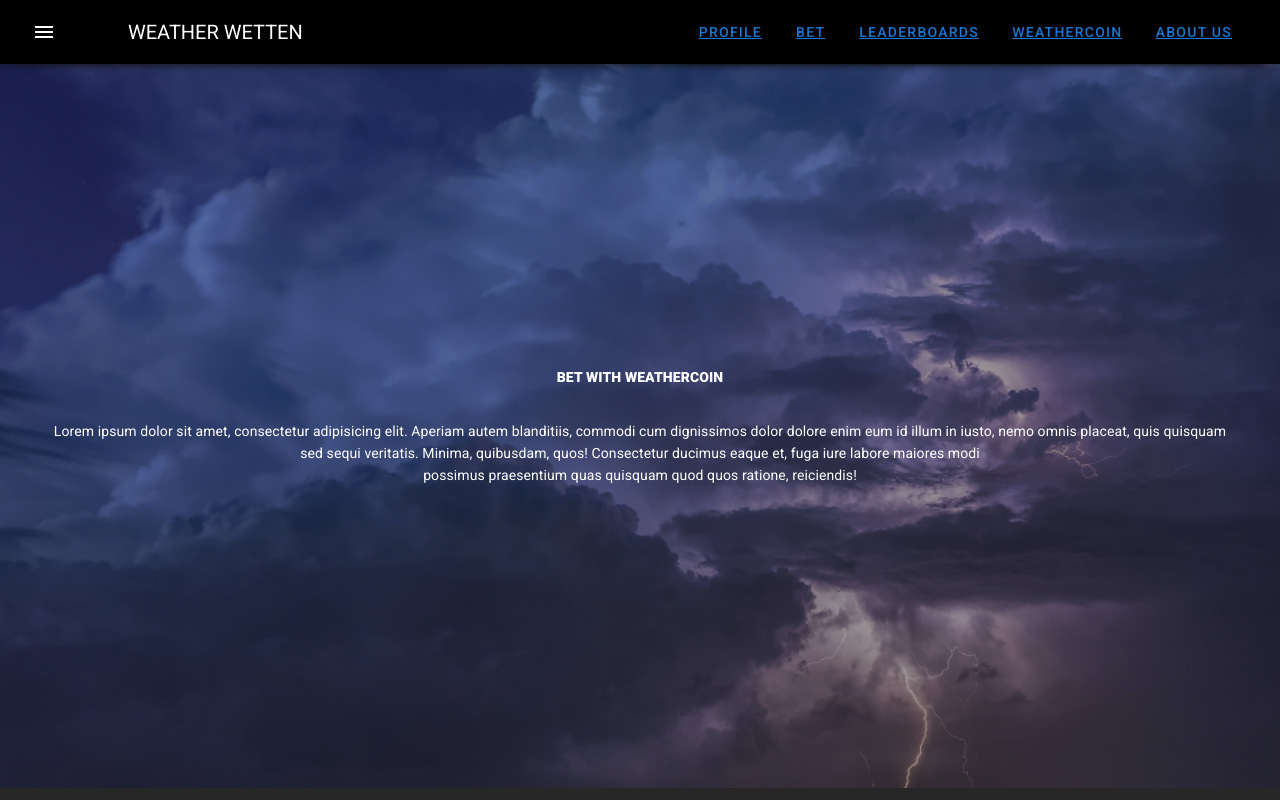
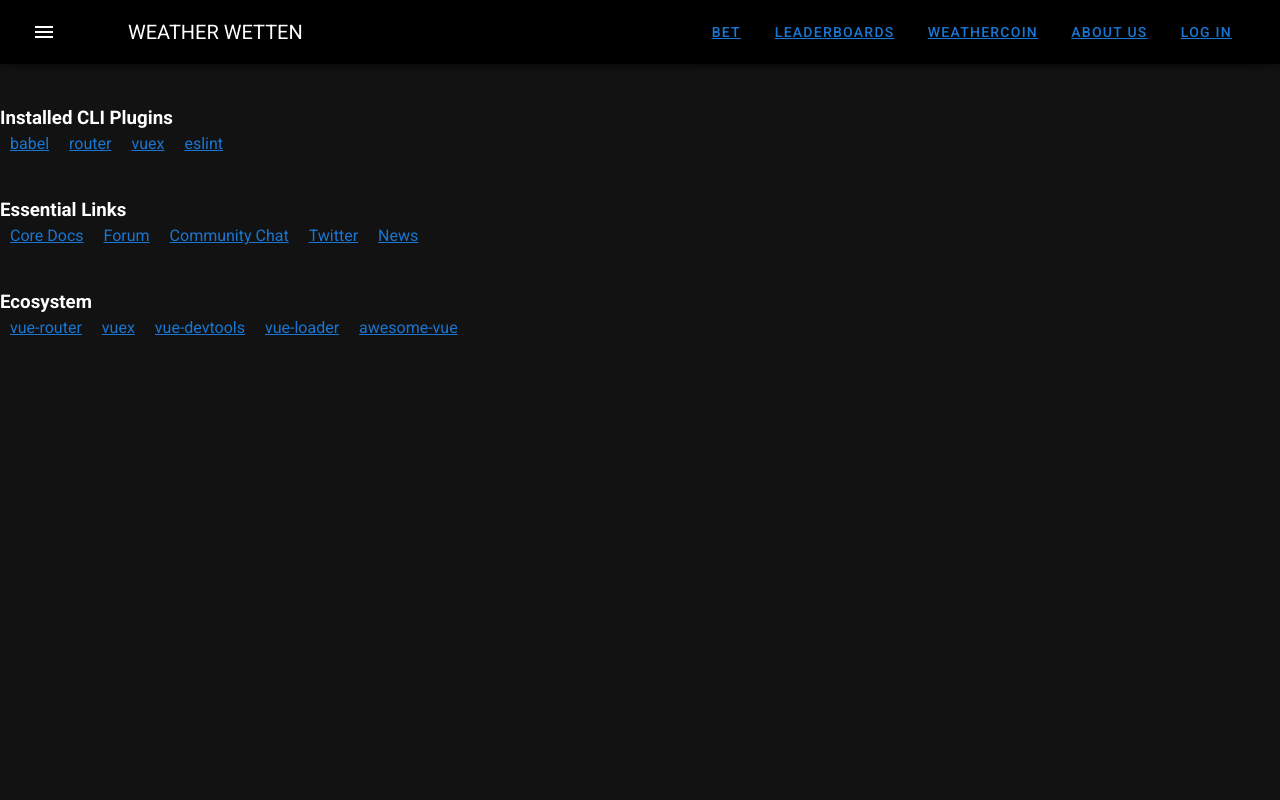
Before and after one commit to 0xProtocol/weatherwetten.nuxt, a Nuxt app: page /bet in a window 1280 px wide. Shown: the top 800 px of the page. Built offline with nearby package versions, Linux system fonts and the light colour scheme.

Commit message:
Added navbar to each screen and changed profile to login page

```diff
--- a/components/NavBar2.vue
+++ b/components/NavBar2.vue
@@ -13,9 +13,6 @@
         <v-spacer></v-spacer>
         <v-toolbar-items class="hidden-sm-and-down">
           <v-btn color="black">
-            <nuxt-link to="/profile" tag="a">PROFILE</nuxt-link>
-          </v-btn>
-          <v-btn color="black">
             <nuxt-link to="/bet" tag="a">BET</nuxt-link>
           </v-btn>
           <v-btn color="black">
@@ -26,6 +23,9 @@
           </v-btn>
           <v-btn color="black">
             <nuxt-link to="/aboutus" tag="a">ABOUT US</nuxt-link>
+          </v-btn>
+          <v-btn color="black">
+            <nuxt-link to="/Login" tag="a">LOG IN</nuxt-link>
           </v-btn>
         </v-toolbar-items>
       </v-toolbar>
@@ -68,11 +68,11 @@ export default {
     return {
       drawer: null,
       items: [
-        {title: 'PROFILE', icon: 'mdi-view-dashboard', link: 'profile'},
         {title: 'BET', icon: 'mdi-view-dashboard', link: 'bet'},
         {title: 'LEADERBOARD', icon: 'mdi-view-dashboard', link: 'leaderboards'},
         {title: 'WEATHERCOIN', icon: 'mdi-view-dashboard', link: 'weathercoin'},
         {title: 'ABOUT US', icon: 'mdi-view-dashboard', link: 'aboutus'},
+        {title: 'LOG IN', icon: 'mdi-view-dashboard', link: 'Login'}
       ],
     }
   }
--- a/pages/aboutus.vue
+++ b/pages/aboutus.vue
@@ -1,4 +1,6 @@
 <template>
+  <v-app>
+  <nav-bar2/>
   <div class="hello">
     <h1>{{ msg }}</h1>
     <p>
@@ -100,11 +102,20 @@
       </li>
     </ul>
   </div>
+  </v-app>
 </template>
+<script>
+import HelloWorld from "@/pages/profile";
+import NavBar2 from "@/components/NavBar2";
+import Hero from "@/components/Hero";
 
-<script>
 export default {
   name: "HelloWorld",
+  components: {
+    HelloWorld,
+    NavBar2,
+    Hero
+  },
   props: {
     msg: String,
   },
--- a/pages/bet.vue
+++ b/pages/bet.vue
@@ -1,6 +1,7 @@
 <template>
-  <div class="hello">
-    <nav-bar/>
+  <v-app>
+    <!-- <nav-bar/> -->
+    <nav-bar2/>
     <h1>{{ msg }}</h1>
     <p>
       PROFILE,PROFILEPROFILEPROFILEPROFILE<br />
@@ -100,7 +101,7 @@
         >
       </li>
     </ul>
-  </div>
+</v-app>
 </template>
 
 <script>
--- a/pages/index.vue
+++ b/pages/index.vue
@@ -13,7 +13,6 @@
 
 
 <script>
-import NavBar from "../components/NavBar";
 import NavBar2 from "../components/NavBar2";
 import HelloWorld from "@/pages/profile";
 import Hero from "@/components/Hero";
@@ -22,7 +21,7 @@ export default {
   name: 'App',
   components: {
     HelloWorld,
-    NavBar,
+    NavBar2,
     Hero
   }
 }
--- a/pages/leaderboards.vue
+++ b/pages/leaderboards.vue
@@ -1,5 +1,7 @@
 <template>
-  <div class="hello">
+  <v-app>
+    <!-- <nav-bar/> -->
+    <nav-bar2/>
     <h1>{{ msg }}</h1>
     <p>
       PROFILE,PROFILEPROFILEPROFILEPROFILE<br />
@@ -99,7 +101,7 @@
         >
       </li>
     </ul>
-  </div>
+  </v-app>
 </template>
 
 <script>
--- a/pages/weathercoin.vue
+++ b/pages/weathercoin.vue
@@ -1,5 +1,6 @@
 <template>
-  <div class="hello">
+  <v-app>
+      <nav-bar2/>
     <h1>{{ msg }}</h1>
     <p>
       PROFILE,PROFILEPROFILEPROFILEPROFILE<br />
@@ -99,7 +100,7 @@
         >
       </li>
     </ul>
-  </div>
+  </v-app>
 </template>
 
 <script>
```
